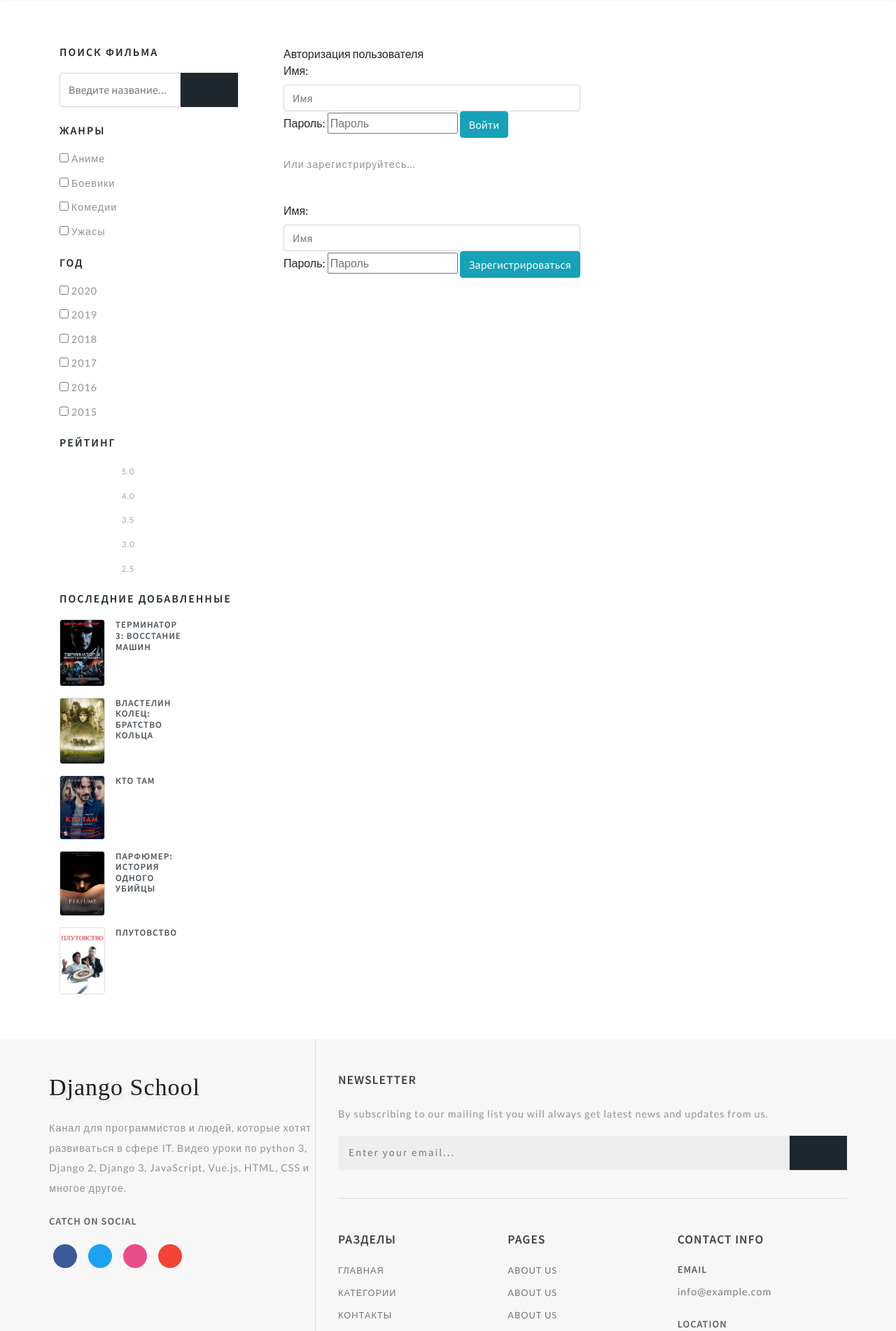
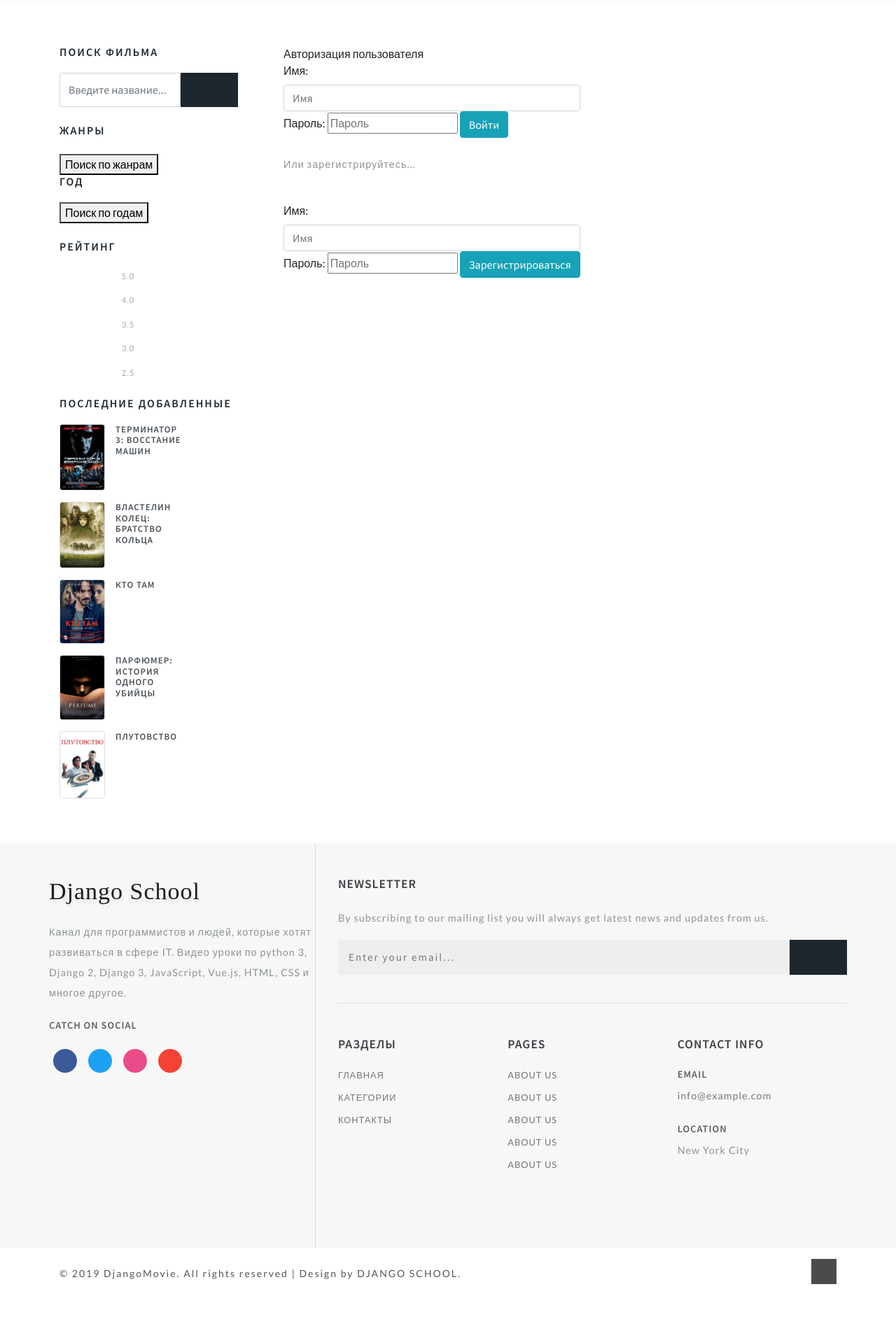
Before and after one commit to VladShuisky/moviess, a Django app: page /movies/loginpage/ in a window 1280 px wide. Shown: the part 693-2595 px from the top of the page at 70% size. After the commit the page ends 2528 px from the top, so only its background shows below. Run offline with Django 4.2, Linux system fonts and the light colour scheme; data comes from the database, SQL or seed files in the repository; both versions use the stored data as it was after the commit; parts of the project's set-up code (start-up, migrations or seed data) failed here and were passed over; some libraries are stand-ins or nearby versions; some web fonts are replaced.

Commit message:
added filter by year

```diff
--- a/movies/urls.py
+++ b/movies/urls.py
@@ -8,14 +8,13 @@
 app_name = 'movies'
 urlpatterns = [
     path('loginpage/', views.loginpage, name='loginpage'),
+    path('filter', views.FilterMoviesView.as_view(), name='filter'),
     path('login_out/', views.login_out, name='logout'),
     path('user_auth/', views.AuthorisationView.as_view(), name='authorisation'),
     path('', views.MovieView.as_view(), name='movies'),
     path('<slug:slug>/', views.MovieDetailView.as_view(), name='moviedetail'),
     path('review/<int:pk>/', views.AddReview.as_view(), name='add_review'),
     path('actor/<str:slug>/', views.ActorView.as_view(), name='actor'),
-    path('zalu/pa/flin/ta/<slug:slug>', views.zalupa, name='zalupa'),
-    # path('hello/', HttpResponse('hello'), name='hello'),
 ]
 
 
--- a/movies/views.py
+++ b/movies/views.py
@@ -1,3 +1,4 @@
+from urllib import request
 from django.http import HttpResponse, HttpResponseRedirect
 from django.shortcuts import render, redirect
 from .forms import ReviewForm
@@ -10,6 +11,15 @@
 from blog.models import CustomUser
 from django.contrib.auth import authenticate, login, logout
 from .forms import RegistrationForm
+
+
+class GenreYear:
+    def get_genres(self):
+        return Genre.objects.all()
+
+    def get_years(self):
+        return Movie.objects.filter(draft=False).values('year').order_by('-year')
+
 
 
 class ActorView(DetailView):
@@ -38,7 +48,7 @@
     return HttpResponseRedirect(reverse('movies:movies'))
 
 
-class MovieView(ListView):
+class MovieView(ListView, GenreYear):
     # context_object_name = 'movies'
     model = Movie
     # queryset = Movie.objects.filter(draft=False)
@@ -107,5 +117,14 @@
     #     return render(request, template, context)
 
 
-def zalupa(request):
-    return HttpResponse('hahhahahah')
+class FilterMoviesView(GenreYear, ListView):
+    template_name = 'movies/movielist.html'
+
+    def get_queryset(self):
+        queryset = Movie.objects.filter(draft=False)
+        return queryset
+
+    def get_context_data(self, **kwargs):
+        context = super().get_context_data(**kwargs)
+        context['movies'] = Movie.objects.filter(year__in=self.request.GET.getlist('year'))
+        return context
--- a/templates/movies/include/sidebar.html
+++ b/templates/movies/include/sidebar.html
@@ -8,58 +8,37 @@
         </form>
     </div>
     <!--preference -->
+    <form action="{% url 'movies:filter' %}" method="get">
         <div class="left-side my-4">
             <h3 class="sear-head editContent" >Жанры</h3>
             <ul class="w3layouts-box-list">
+            {% for genre in view.get_genres %}
                 <li class="editContent" >
-                <input type="checkbox" class="checked">
-                <span class="span editContent" >Аниме</span>
+                    <input type="checkbox" class="checked" name="genre" value="">
+                    <span class="span editContent" >{{genre.name}}</span>
                 </li>
-                <li class="editContent" >
-                <input type="checkbox" class="checked">
-                <span class="span editContent" >Боевики</span>
-            </li>
-            <li class="editContent" >
-                <input type="checkbox" class="checked">
-                <span class="span editContent" >Комедии</span>
-            </li>
-            <li class="editContent" >
-                <input type="checkbox" class="checked">
-                <span class="span editContent" >Ужасы</span>
-            </li>
+            {% endfor %}
             </ul>
         </div>
+        <button type="submit">Поиск по жанрам</button>
+    </form>
     <!-- // preference -->
     <!-- discounts -->
+
+<form action="{% url 'movies:filter' %}" method="get">
         <div class="left-side">
             <h3 class="sear-head editContent" >Год</h3>
             <ul class="w3layouts-box-list">
+            {% for year in view.get_years %}
                 <li class="editContent" >
-                <input type="checkbox" class="checked">
-                <span class="span editContent" >2020</span>
+                    <input type="checkbox" class="checked" name="year" value="{{year.year}}">
+                    <span class="span editContent" >{{year.year}}</span>
                 </li>
-            <li class="editContent" >
-                <input type="checkbox" class="checked">
-                <span class="span editContent" >2019</span>
-            </li>
-            <li class="editContent" >
-                <input type="checkbox" class="checked">
-                <span class="span editContent" >2018</span>
-            </li>
-            <li>
-                <input type="checkbox" class="checked">
-                <span class="span editContent" >2017</span>
-            </li>
-            <li class="editContent" >
-                <input type="checkbox" class="checked">
-                <span class="span editContent" >2016</span>
-            </li>
-            <li class="editContent" >
-                <input type="checkbox" class="checked">
-                <span class="span editContent" >2015</span>
-            </li>
+            {% endfor %}
             </ul>
         </div>
+        <button type="submit">Поиск по годам</button>
+</form>
     <!-- //discounts -->
     <!-- reviews -->
     <div class="customer-rev left-side my-4">
```
Also changed, not shown: db.sqlite3, media/actors/noposter.jfif (added), media/actors/noposter_vNt9u8t.jfif (added), media/movies/123.webp (added). Lines whose indentation alone changed are shown as unchanged.
